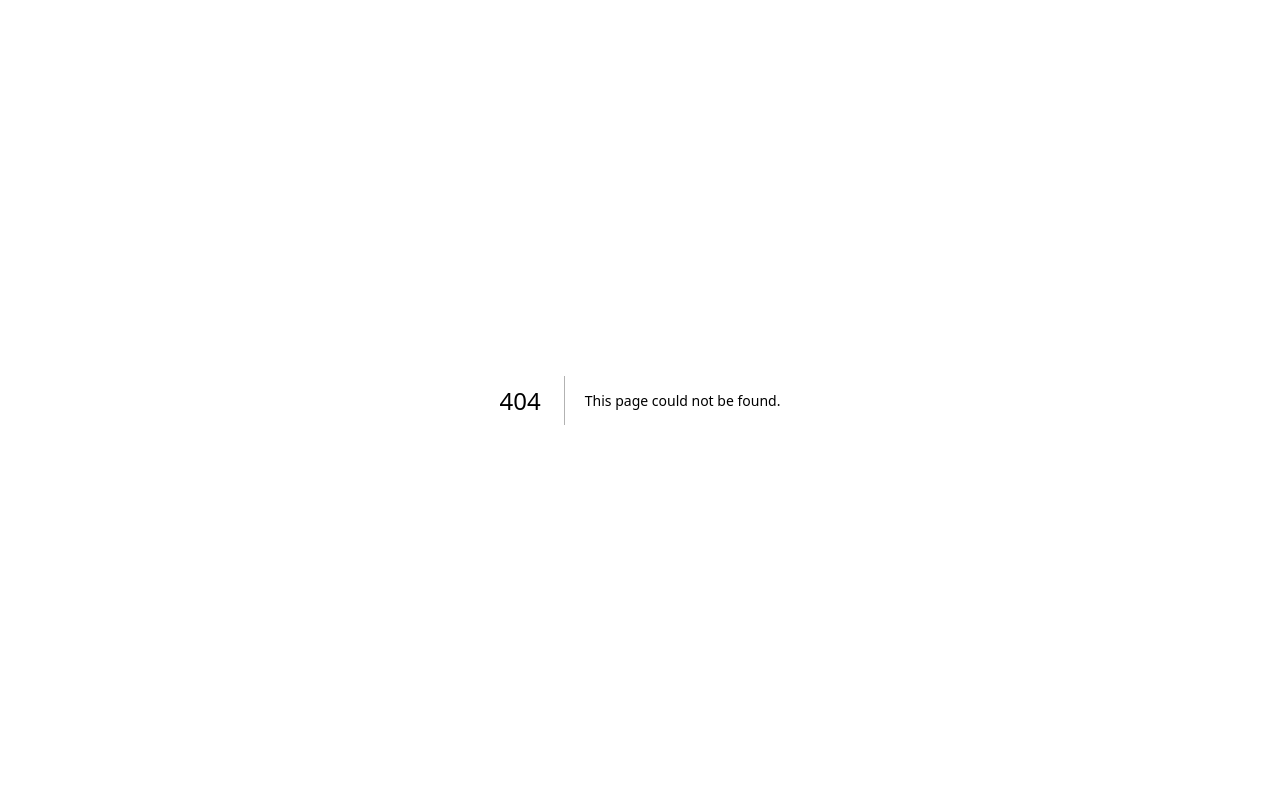
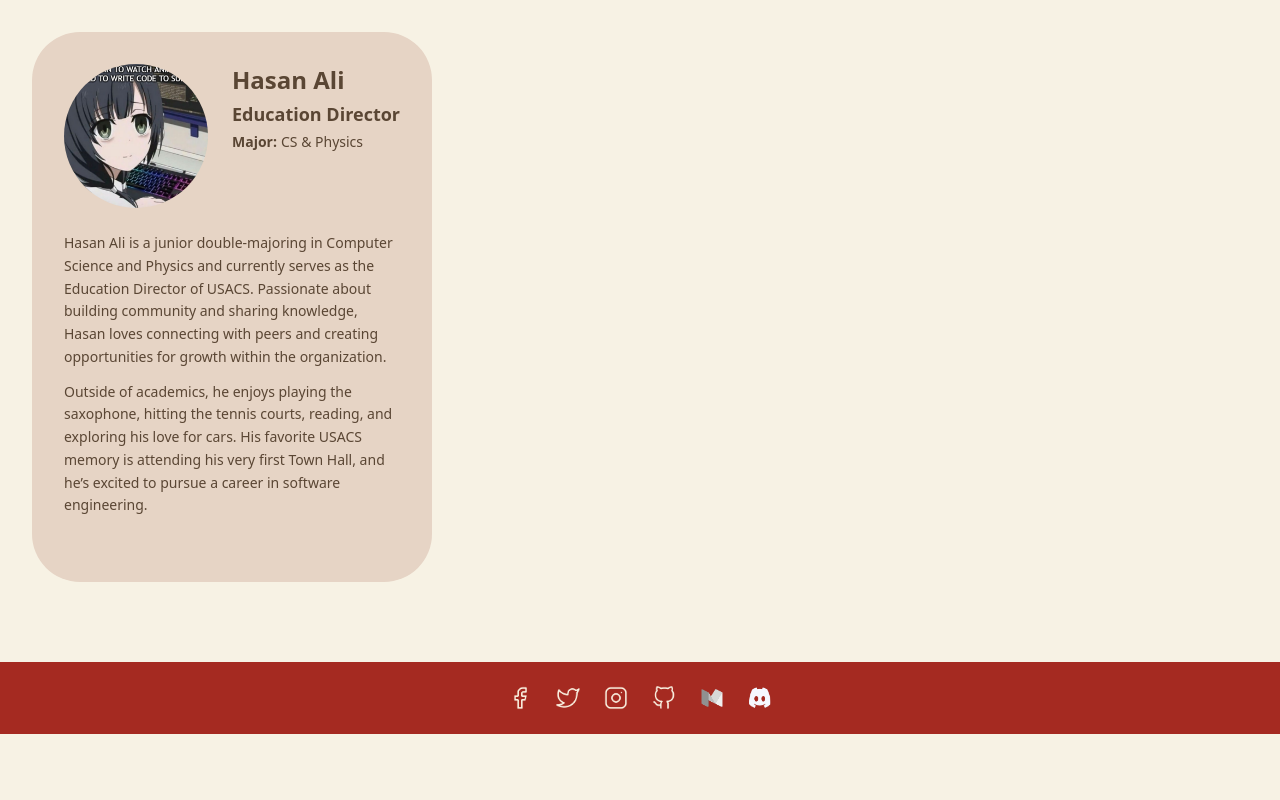
Before and after one commit to rutgersusacs/usacs-website, a Next.js app: page /Eboard in a window 1280 px wide. Before the commit this address had no page. Shown: the top 800 px of the page. Built offline with nearby package versions, Linux system fonts and the light colour scheme.

Commit message:
card component template almost done (colors and fonts needed) and props added

```diff
--- /dev/null
+++ b/app/Eboard/page.tsx
@@ -0,0 +1,9 @@
+import Card from "@/app/components/Card";
+const Eboard=()=>{
+
+    return(
+        <Card name="Hasan Ali" position="Education Director" major="CS & Physics" description1="Hasan Ali is a junior double-majoring in Computer Science and Physics and currently serves as the Education Director of USACS. Passionate about building community and sharing knowledge, Hasan loves connecting with peers and creating opportunities for growth within the organization." description2="Outside of academics, he enjoys playing the saxophone, hitting the tennis courts, reading, and exploring his love for cars. His favorite USACS memory is attending his very first Town Hall, and he’s excited to pursue a career in software engineering." imageSrc="icons/funny_anime_cs.png" isGod={false}/>
+    )
+}
+
+export default Eboard;
--- a/app/components/Card.tsx
+++ b/app/components/Card.tsx
@@ -1,5 +1,5 @@
 // components/Card.tsx
-type CardProps = {
+/*type CardProps = {
     children: React.ReactNode;
     className?: string;
   };
@@ -12,4 +12,54 @@ type CardProps = {
         {children}
       </div>
     );
-  }
+  }*/
+
+    type CardProps = {
+      name: string;
+      position: string;
+      major: string;
+      description1: string;
+      description2: string;
+      imageSrc: string;
+      isGod: boolean; // fix variable name later
+    };
+
+const Card=({name, position, major, description1, description2, imageSrc, isGod}: CardProps)=>{
+
+  const bgColor = isGod ? 'red' : '#e6d4c5'; // Red for isGod true, default otherwise
+  const fontColor = isGod ? 'white' : '#5a4634'; // White for isGod true, default otherwise
+
+  return(
+   <div className={`flex w-[400px] h-[550px] rounded-[3rem] m-8`} style={{backgroundColor: bgColor}}>
+      <div className="flex flex-col w-full">
+
+        {/* Profile Picture and Info */}
+        <div className="flex items-start mt-8 mx-8 gap-6">
+          <img
+            src={imageSrc}
+            alt={`${name} profile picture`}
+            className="w-36 h-36 rounded-full object-cover"
+          />
+
+          <div className="flex flex-col">
+            <h1 className={`text-2xl font-bold`} style={{color: fontColor}}>{name}</h1>
+            <p className={`mt-1 text-lg font-semibold`} style={{color: fontColor}}>{position}</p>
+
+            <div className={`flex mt-1 text-sm`} style={{color: fontColor}}>
+              <span className="font-bold mr-1">Major:</span>
+              <span>{major}</span>
+            </div>
+          </div>
+        </div>
+
+        {/* Description */}
+        <div className={`mt-6 mx-8 text-sm leading-relaxed space-y-3`} style={{color: fontColor}}>
+          <p>{description1}</p>
+          <p>{description2}</p>
+        </div>
+      </div>
+    </div>
+  )
+}
+
+export default Card;
```
Also changed, not shown: app/globals.css (line endings or trailing spaces), public/icons/funny_anime_cs.png (added), 1 other file (tests, documents, lock files or other folders).
